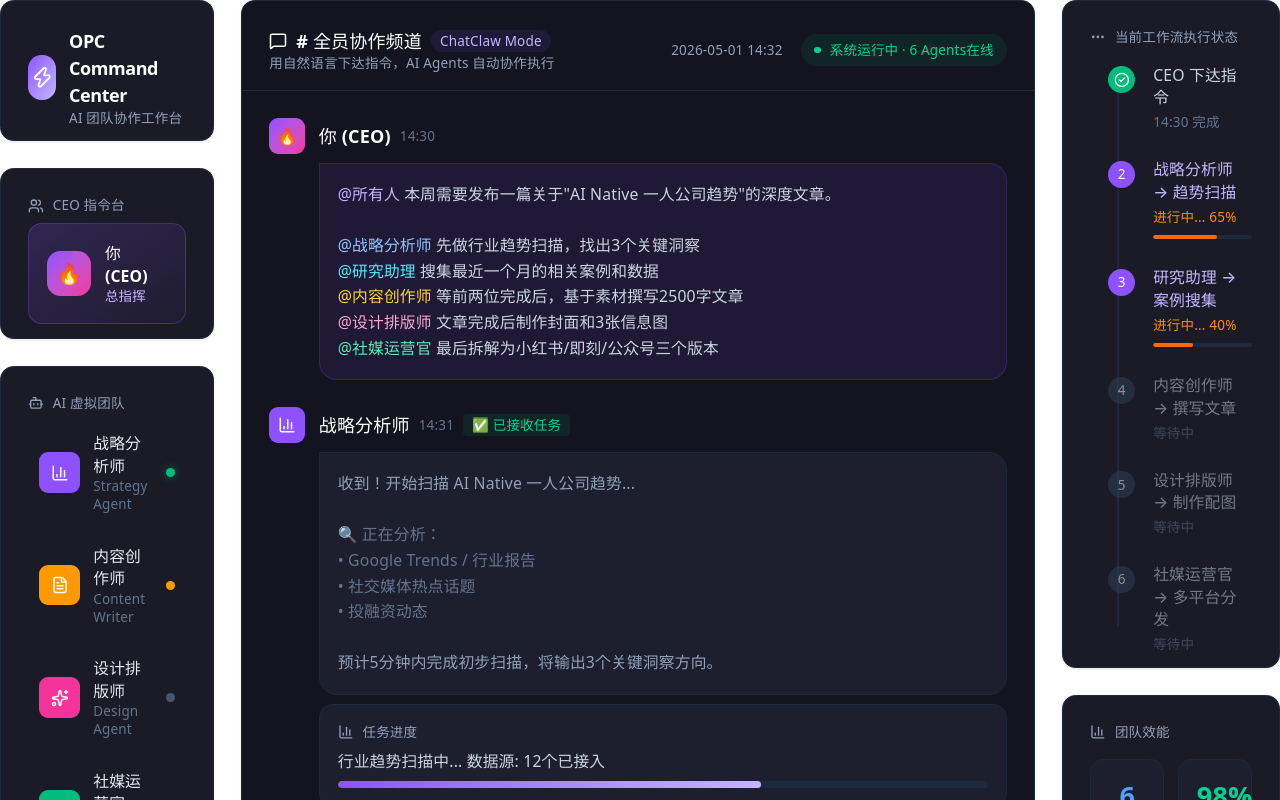
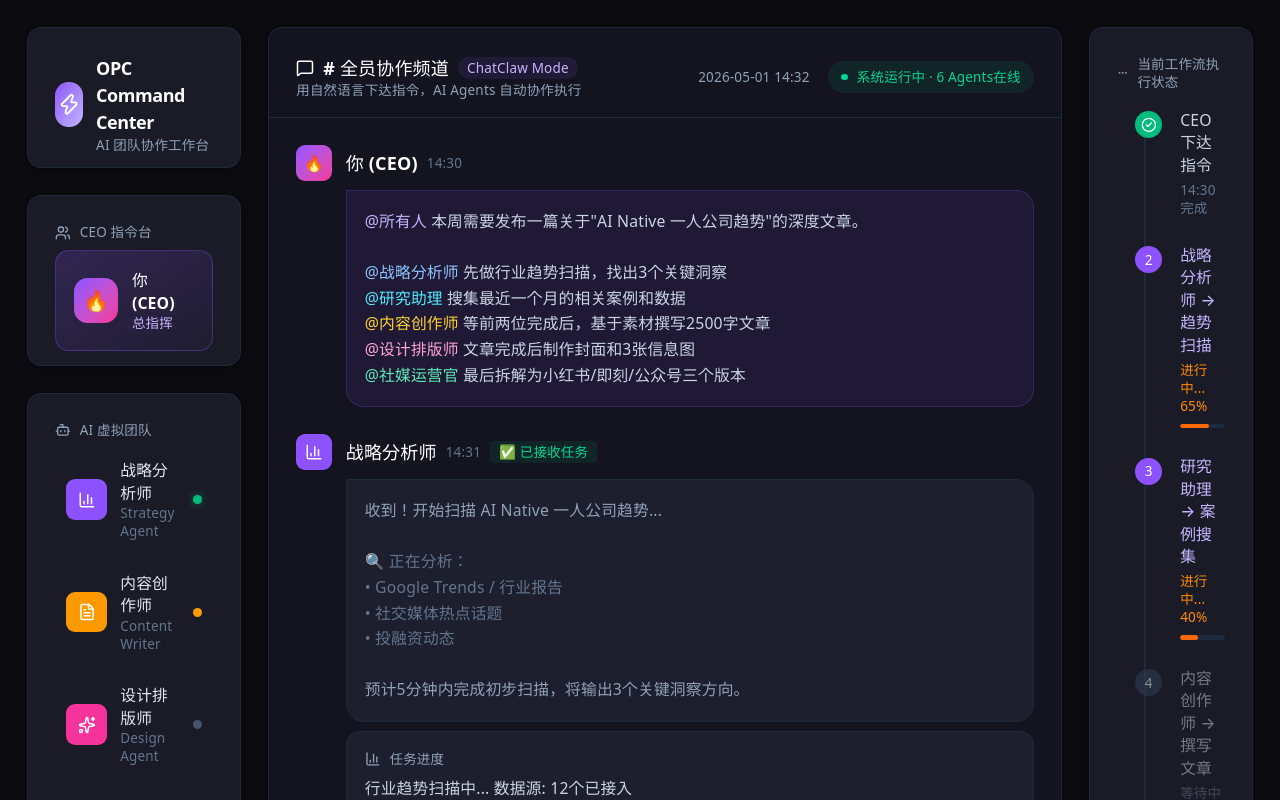
Before and after one commit to shenjiecode/opc-aicom, a React (Vite) app in the folder frontend/: page /opc-workbench in a window 1280 px wide. Shown: the top 800 px of the page. Built offline with nearby package versions, Linux system fonts and the light colour scheme.

Commit message:
fix(前端): 修复OPC工作台全屏页面白边问题，优化布局结构

```diff
--- a/frontend/src/pages/OPCWorkbench.tsx
+++ b/frontend/src/pages/OPCWorkbench.tsx
@@ -98,7 +98,8 @@ export default function OPCWorkbench() {
   };
 
   return (
-    <div className="flex flex-col lg:flex-row gap-6 h-[calc(100vh-8rem)] min-h-[600px]">
+    <div className="h-screen bg-[#0a0a0f] p-4 lg:p-6 overflow-hidden">
+      <div className="flex flex-col lg:flex-row gap-4 lg:gap-6 h-full">
         {/* Left Panel: AI Team & Workflows */}
         <div className="w-full lg:w-72 flex flex-col gap-6">
         {/* Header Card */}
@@ -417,5 +418,6 @@ export default function OPCWorkbench() {
         </Card>
         </div>
       </div>
+    </div>
   );
 }
```
Lines whose indentation alone changed are shown as unchanged.
